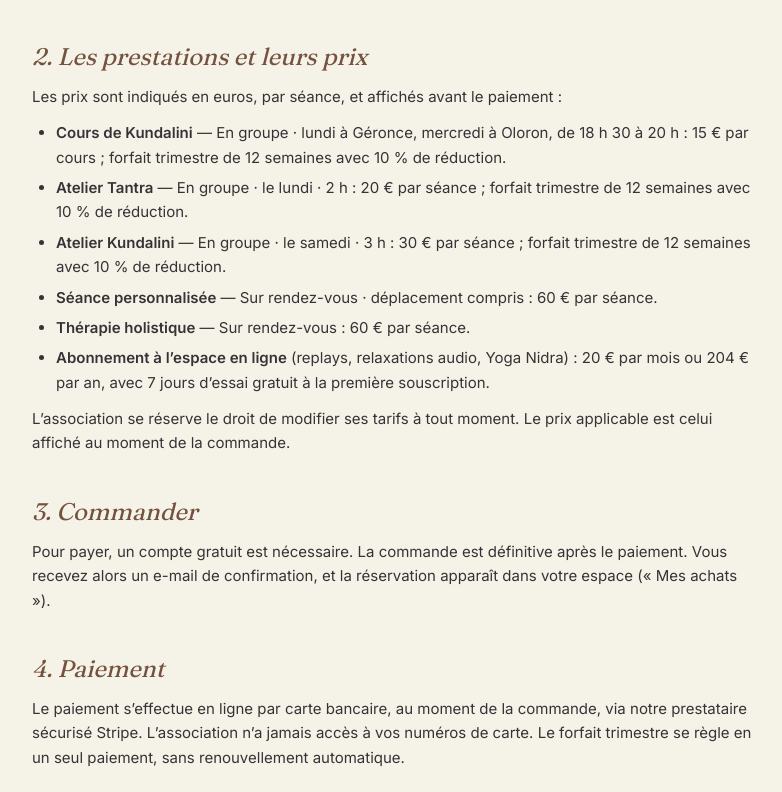
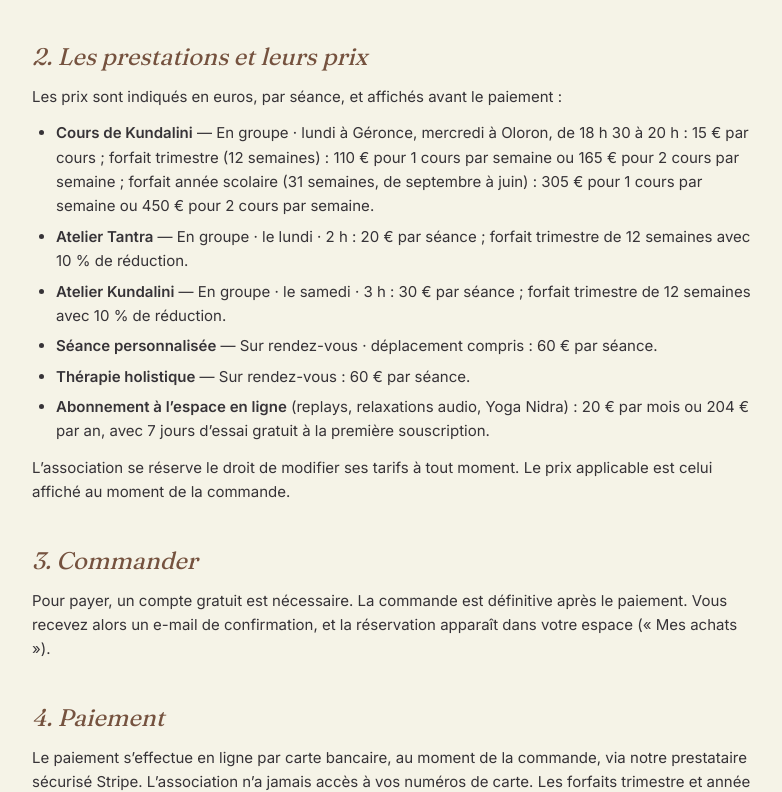
Before and after one commit to maxwelito-lgtm/YogaKunda, a Next.js app: page /cgv in a window 1280 px wide. Shown: the part 509-1301 px from the top of the page, without its empty margins (248-1030 px from the left). Built offline with nearby package versions, Linux system fonts and the light colour scheme; no server answers.

Commit message:
Tarifs Kundalini : forfaits trimestre (110/165 EUR) et annee scolaire (305/450 EUR)

```diff
--- a/app/admin/reservations/page.tsx
+++ b/app/admin/reservations/page.tsx
@@ -55,7 +55,9 @@ function detail(l: Ligne): string {
   const o = getOffre(lireOffre(l.offre));
   const n = Number(l.seances) || 1;
   const nb = `${n} ${o.unite}${n > 1 ? "s" : ""}`;
-  return `${o.nom} · ${l.formule === "trim" ? `trimestre · ${nb}` : nb} · ${euros((l.montant_centimes ?? 0) / 100)}`;
+  const forfait =
+    l.formule === "trim" ? `trimestre · ${nb}` : l.formule === "annee" ? `année scolaire · ${nb}` : nb;
+  return `${o.nom} · ${forfait} · ${euros((l.montant_centimes ?? 0) / 100)}`;
 }
 
 async function lireClients(ids: string[]): Promise<Map<string, Client>> {
--- a/app/api/paiement/route.ts
+++ b/app/api/paiement/route.ts
@@ -16,6 +16,7 @@ function cleStripe(offre: OffreId, formule: Formule, rythme: Rythme): string {
   const trim = formule === "trim";
   switch (offre) {
     case "kundalini":
+      if (formule === "annee") return `kundalini_annee_${rythme}`;
       return trim ? `kundalini_trim_${rythme}` : "kundalini_cours";
     case "tantra":
       return trim ? "tantra_trim" : "tantra_cours";
@@ -53,7 +54,11 @@ export async function POST(request: Request) {
     return NextResponse.json({ error: "Offre inconnue." }, { status: 400 });
   }
   const formule: Formule =
-    offre.trimestre && corps.formule === "trim" ? "trim" : "cours";
+    offre.trimestre && corps.formule === "trim"
+      ? "trim"
+      : offre.annee && corps.formule === "annee"
+        ? "annee"
+        : "cours";
   const rythme: Rythme = offre.rythmeChoisi && corps.rythme === 2 ? 2 : 1;
 
   const supabase = await createClient();
@@ -138,10 +143,13 @@ export async function POST(request: Request) {
     commandeId = commande.id;
 
     // 4. La page de paiement Stripe (avec le numéro de téléphone pour le rappel).
+    const parSemaine = rythme === 2 && offre.rythmeChoisi ? " · 2 cours par semaine" : "";
     const libelle =
       formule === "trim"
-        ? `${offre.nom} — trimestre`
-        : rythme === 2 && offre.rythmeChoisi
+        ? `${offre.nom} — trimestre${parSemaine}`
+        : formule === "annee"
+          ? `${offre.nom} — année scolaire${parSemaine}`
+          : rythme === 2 && offre.rythmeChoisi
           ? `${offre.nom} — 2 cours`
           : offre.nom;
 
--- a/app/cgv/page.tsx
+++ b/app/cgv/page.tsx
@@ -6,6 +6,7 @@ import {
   euros,
   ABONNEMENT,
   SEMAINES_TRIMESTRE,
+  SEMAINES_ANNEE,
   REDUCTION_TRIMESTRE,
 } from "@/data/offres";
 
@@ -38,8 +39,21 @@ export default function CgvPage() {
           <li key={o.id}>
             <strong>{o.nom}</strong> — {o.sous} : {euros(o.prixUnitaire)} par{" "}
             {o.unite}
-            {o.trimestre &&
-              ` ; forfait trimestre de ${SEMAINES_TRIMESTRE} semaines avec ${reduction} % de réduction`}
+            {o.forfaits ? (
+              <>
+                {" "}
+                ; forfait trimestre ({SEMAINES_TRIMESTRE} semaines) :{" "}
+                {euros(o.forfaits.trim?.[1] ?? 0)} pour 1 cours par semaine ou{" "}
+                {euros(o.forfaits.trim?.[2] ?? 0)} pour 2 cours par semaine ;
+                forfait année scolaire ({SEMAINES_ANNEE} semaines, de septembre
+                à juin) : {euros(o.forfaits.annee?.[1] ?? 0)} pour 1 cours par
+                semaine ou {euros(o.forfaits.annee?.[2] ?? 0)} pour 2 cours par
+                semaine
+              </>
+            ) : (
+              o.trimestre &&
+              ` ; forfait trimestre de ${SEMAINES_TRIMESTRE} semaines avec ${reduction} % de réduction`
+            )}
             .
           </li>
         ))}
@@ -67,7 +81,7 @@ export default function CgvPage() {
       <p>
         Le paiement s’effectue en ligne par carte bancaire, au moment de la
         commande, via notre prestataire sécurisé Stripe. L’association n’a
-        jamais accès à vos numéros de carte. Le forfait trimestre se règle en
+        jamais accès à vos numéros de carte. Les forfaits trimestre et année scolaire se règlent en
         un seul paiement, sans renouvellement automatique.
       </p>
 
@@ -99,10 +113,10 @@ export default function CgvPage() {
         délai, ou en cas d’absence, la séance est due et n’est pas remboursée.
       </p>
       <p>
-        <strong>Forfait trimestre.</strong> Une séance manquée n’est pas
-        remboursée. Elle peut être rattrapée sur un autre créneau du même
-        trimestre, dans la limite des places disponibles, si vous avez prévenu
-        à l’avance.
+        <strong>Forfaits trimestre et année scolaire.</strong> Une séance
+        manquée n’est pas remboursée. Elle peut être rattrapée sur un autre
+        créneau de la même période, dans la limite des places disponibles, si
+        vous avez prévenu à l’avance.
       </p>
       <p>
         <strong>À l’initiative de l’association.</strong> Si une séance doit
--- a/app/mon-espace/historique/page.tsx
+++ b/app/mon-espace/historique/page.tsx
@@ -35,9 +35,10 @@ function dateFr(iso: string | null | undefined): string {
 function detailCommande(c: Commande): string {
   const offre = offres.find((o) => o.id === c.offre);
   const n = c.seances ?? 1;
-  if (c.formule === "trim") {
+  if (c.formule === "trim" || c.formule === "annee") {
     const rythme = c.rythme && c.rythme > 0 ? ` · ${c.rythme} par semaine` : "";
-    return `Trimestre · ${n} séances${rythme}`;
+    const nom = c.formule === "annee" ? "Année scolaire" : "Trimestre";
+    return `${nom} · ${n} ${offre?.unite === "cours" ? "cours" : "séances"}${rythme}`;
   }
   if (offre?.unite === "cours") return n > 1 ? `${n} cours` : "1 cours";
   return n > 1 ? `${n} séances` : "1 séance";
--- a/app/reserver/merci/page.tsx
+++ b/app/reserver/merci/page.tsx
@@ -43,7 +43,11 @@ export default async function MerciPage({ searchParams }: Props) {
     if (offre.trimestre) {
       lignes.push([
         "Formule",
-        commande.formule === "trim" ? "Trimestre" : "Au cours",
+        commande.formule === "trim"
+          ? "Trimestre"
+          : commande.formule === "annee"
+            ? "Année scolaire"
+            : "Au cours",
       ]);
     }
     lignes.push([
--- a/components/ReservationForm.tsx
+++ b/components/ReservationForm.tsx
@@ -8,8 +8,8 @@ import {
   getOffre,
   calculer,
   euros,
+  pourcentEconomie,
   SEMAINES_TRIMESTRE,
-  REDUCTION_TRIMESTRE,
   type OffreId,
   type Formule,
   type Rythme,
@@ -25,6 +25,12 @@ type Etat = "repos" | "envoi" | "erreur";
 type Onglet = "groupe" | "individuel";
 
 const INDIVIDUELS: OffreId[] = ["perso", "therapie"];
+
+const FORMULES = [
+  ["cours", "Au cours"],
+  ["trim", "Au trimestre"],
+  ["annee", "À l’année"],
+] as const;
 
 const IMAGES: Record<OffreId, string> = {
   kundalini: "/images/kundalini.png",
@@ -67,11 +73,20 @@ export default function ReservationForm({
   const [cgv, setCgv] = useState(false);
 
   const offre = getOffre(offreId);
-  const formuleEff: Formule = offre.trimestre ? formule : "cours";
+  const formuleEff: Formule =
+    formule === "annee" && offre.annee
+      ? "annee"
+      : formule === "trim" && offre.trimestre
+        ? "trim"
+        : "cours";
   const rythmeEff: Rythme = offre.rythmeChoisi ? rythme : 1;
-  const trim = formuleEff === "trim";
+  const forfait = formuleEff !== "cours"; // trimestre ou année scolaire
   const c = calculer(offre, formuleEff, rythmeEff);
-  const pourcent = Math.round(REDUCTION_TRIMESTRE * 100);
+
+  const trimMessage =
+    formuleEff === "trim"
+      ? `${SEMAINES_TRIMESTRE} semaines, un seul paiement, sans renouvellement automatique.`
+      : "Vous payez à la séance. Chantal vous rappelle après le paiement pour fixer la date.";
 
   const visibles = offres.filter((o) =>
     onglet === "individuel" ? INDIVIDUELS.includes(o.id) : !INDIVIDUELS.includes(o.id)
@@ -92,9 +107,15 @@ export default function ReservationForm({
 
   const resume = [
     offre.nom,
-    offre.trimestre ? (trim ? "au trimestre" : "au cours") : null,
+    offre.trimestre
+      ? formuleEff === "annee"
+        ? "à l'année"
+        : formuleEff === "trim"
+          ? "au trimestre"
+          : "au cours"
+      : null,
     offre.rythmeChoisi
-      ? trim
+      ? forfait
         ? `${rythmeEff} par semaine`
         : `${rythmeEff} cours`
       : null,
@@ -249,8 +270,8 @@ export default function ReservationForm({
 
       {onglet === "groupe" && (
         <p className="mt-5 text-center text-sm text-encre/70">
-          Au trimestre : <strong>−{pourcent} %</strong> sur tous les cours et
-          ateliers en groupe.
+          Au trimestre ou à l’année : <strong>des tarifs dégressifs</strong> sur
+          les cours et ateliers en groupe.
         </p>
       )}
 
@@ -264,13 +285,12 @@ export default function ReservationForm({
             {offre.nom} : votre formule
           </h3>
 
-          <div className="mt-5 grid grid-cols-2 gap-1 rounded-pill bg-[#F5F3E7] p-1">
-            {(
-              [
-                ["cours", "Au cours"],
-                ["trim", "Au trimestre"],
-              ] as const
-            ).map(([valeur, libelle]) => (
+          <div
+            className={`mt-5 grid gap-1 rounded-pill bg-[#F5F3E7] p-1 ${
+              offre.annee ? "grid-cols-3" : "grid-cols-2"
+            }`}
+          >
+            {FORMULES.filter(([v]) => v !== "annee" || offre.annee).map(([valeur, libelle]) => (
               <button
                 key={valeur}
                 type="button"
@@ -283,24 +303,24 @@ export default function ReservationForm({
                 }`}
               >
                 {libelle}
-                {valeur === "trim" && (
+                {valeur !== "cours" && (
                   <span
-                    className={`ml-2 rounded-pill px-2 py-0.5 text-xs ${
-                      formuleEff === "trim"
+                    className={`ml-2 hidden rounded-pill px-2 py-0.5 text-xs sm:inline ${
+                      formuleEff === valeur
                         ? "bg-white/25 text-white"
                         : "bg-[#EFE6DA] text-[#75523F]"
                     }`}
                   >
-                    −{pourcent} %
+                    −{pourcentEconomie(calculer(offre, valeur, rythmeEff))} %
                   </span>
                 )}
               </button>
             ))}
           </div>
           <p className="mt-3 text-sm text-encre/70">
-            {trim
-              ? `${SEMAINES_TRIMESTRE} semaines, un seul paiement, sans renouvellement automatique.`
-              : "Vous payez à la séance. Chantal vous rappelle après le paiement pour fixer la date."}
+            {formuleEff === "annee"
+              ? "Toute l’année scolaire (septembre à juin), un seul paiement, sans renouvellement automatique."
+              : trimMessage}
           </p>
 
           {offre.rythmeChoisi && (
@@ -325,15 +345,17 @@ export default function ReservationForm({
                       }`}
                     >
                       <span className="block text-lg font-bold">
-                        {trim ? `${n} par semaine` : `${n} cours`}
+                        {forfait ? `${n} par semaine` : `${n} cours`}
                       </span>
                       <span
                         className={`mt-0.5 block text-sm ${
                           actif ? "text-[#F5F3E7]/80" : "text-encre/70"
                         }`}
                       >
-                        {trim
-                          ? `${cn.seances} cours sur le trimestre`
+                        {forfait
+                          ? `${cn.seances} cours sur ${
+                              formuleEff === "annee" ? "l’année scolaire" : "le trimestre"
+                            }`
                           : n === 1
                             ? "Lundi (Géronce) ou mercredi (Oloron), 18 h 30 – 20 h"
                             : "Lundi et mercredi, 18 h 30 – 20 h"}
@@ -366,7 +388,7 @@ export default function ReservationForm({
               <strong className="font-display text-3xl font-normal italic sm:text-4xl">
                 {euros(c.total)}
               </strong>
-              {trim && (
+              {forfait && (
                 <>
                   <span className="text-sm text-[#F5F3E7]/55 line-through">
                     {euros(c.plein)}
@@ -426,7 +448,7 @@ export default function ReservationForm({
         <li>✓ Un compte gratuit est nécessaire pour payer</li>
         <li>
           ✓{" "}
-          {trim
+          {forfait
             ? "Un seul paiement, sans renouvellement"
             : "Chantal vous rappelle pour fixer la date"}
         </li>
--- a/components/TarifsActivite.tsx
+++ b/components/TarifsActivite.tsx
@@ -5,6 +5,7 @@ import {
   getOffre,
   calculer,
   euros,
+  pourcentEconomie,
   ABONNEMENT,
   SEMAINES_TRIMESTRE,
   REDUCTION_TRIMESTRE,
@@ -24,7 +25,7 @@ function lienReservation(
 }
 
 const introParType: Record<TypeTarifs, string> = {
-  kundalini: `Deux cours par semaine sont possibles. Payez à l’unité ou pour tout le trimestre, avec ${pourcent} % de réduction.`,
+  kundalini: `Un ou deux cours par semaine. Payez à l’unité, au trimestre ou pour toute l’année scolaire : plus la durée est longue, plus le cours revient moins cher.`,
   ateliers: `Un atelier le lundi (Tantra) et un le samedi (Kundalini). Payez à la séance ou pour tout le trimestre, avec ${pourcent} % de réduction.`,
   "en-ligne": `Le Yoga Nidra fait partie des cours en ligne : essayez gratuitement pendant ${ABONNEMENT.essaiJours} jours.`,
   therapie:
@@ -58,10 +59,12 @@ function TarifsKundalini() {
   const c2 = calculer(o, "cours", 2);
   const t1 = calculer(o, "trim", 1);
   const t2 = calculer(o, "trim", 2);
+  const a1 = calculer(o, "annee", 1);
+  const a2 = calculer(o, "annee", 2);
 
   return (
     <>
-      <div className="grid gap-8 md:grid-cols-2">
+      <div className="grid gap-8 lg:grid-cols-3">
         <Plan
           titre="Au cours"
           sous="Vous payez ce dont vous avez besoin. Chantal vous rappelle pour fixer la date."
@@ -81,8 +84,7 @@ function TarifsKundalini() {
         </Plan>
 
         <Plan
-          meilleur
-          badge={`−${pourcent} % · Meilleur prix`}
+          badge={`Jusqu'à −${pourcentEconomie(t2)} %`}
           titre="Au trimestre"
           sous={`${SEMAINES_TRIMESTRE} semaines, un seul paiement, sans renouvellement automatique.`}
         >
@@ -97,6 +99,26 @@ function TarifsKundalini() {
             detail={`${t2.seances} cours · ${euros(t2.parSeance)} le cours`}
             prix={euros(t2.total)}
             href={lienReservation("kundalini", "trim", 2)}
+          />
+        </Plan>
+
+        <Plan
+          meilleur
+          badge="Meilleur prix"
+          titre="À l’année"
+          sous="Toute l’année scolaire, de septembre à juin. Un seul paiement, sans renouvellement automatique."
+        >
+          <Ligne
+            titre="1 cours par semaine"
+            detail={`${a1.seances} cours · ${euros(a1.parSeance)} le cours`}
+            prix={euros(a1.total)}
+            href={lienReservation("kundalini", "annee", 1)}
+          />
+          <Ligne
+            titre="2 cours par semaine"
+            detail={`${a2.seances} cours · ${euros(a2.parSeance)} le cours`}
+            prix={euros(a2.total)}
+            href={lienReservation("kundalini", "annee", 2)}
           />
         </Plan>
       </div>
--- a/data/offres.ts
+++ b/data/offres.ts
@@ -2,10 +2,11 @@
 // Pour changer un prix, la durée d'un trimestre ou la réduction, c'est ici et nulle part ailleurs.
 
 export const SEMAINES_TRIMESTRE = 12;
-export const REDUCTION_TRIMESTRE = 0.1; // 10 %
+export const SEMAINES_ANNEE = 31; // année scolaire : septembre à juin (calendrier de Chantal)
+export const REDUCTION_TRIMESTRE = 0.1; // 10 % (ateliers : forfait calculé)
 
 export type OffreId = "kundalini" | "tantra" | "atelier" | "perso" | "therapie";
-export type Formule = "cours" | "trim";
+export type Formule = "cours" | "trim" | "annee";
 export type Rythme = 1 | 2;
 
 export type Offre = {
@@ -15,6 +16,10 @@ export type Offre = {
   prixUnitaire: number; // en euros
   rythmeChoisi: boolean; // la personne peut choisir 1 ou 2 cours par semaine
   trimestre: boolean; // une formule trimestre existe
+  annee: boolean; // une formule « année scolaire » existe
+  // Prix fixes des forfaits (en euros), selon le nombre de cours par semaine.
+  // Sans cette table, le forfait trimestre est calculé (prix × semaines − réduction).
+  forfaits?: Partial<Record<"trim" | "annee", Record<Rythme, number>>>;
   unite: string; // "cours" ou "séance"
 };
 
@@ -23,9 +28,14 @@ export const offres: Offre[] = [
     id: "kundalini",
     nom: "Cours de Kundalini",
     sous: "En groupe · lundi à Géronce, mercredi à Oloron, de 18 h 30 à 20 h",
-        prixUnitaire: 15,
+    prixUnitaire: 15,
     rythmeChoisi: true,
     trimestre: true,
+    annee: true,
+    forfaits: {
+      trim: { 1: 110, 2: 165 },
+      annee: { 1: 305, 2: 450 },
+    },
     unite: "cours",
   },
   {
@@ -35,6 +45,7 @@ export const offres: Offre[] = [
     prixUnitaire: 20,
     rythmeChoisi: false,
     trimestre: true,
+    annee: false,
     unite: "séance",
   },
   {
@@ -44,6 +55,7 @@ export const offres: Offre[] = [
     prixUnitaire: 30,
     rythmeChoisi: false,
     trimestre: true,
+    annee: false,
     unite: "séance",
   },
   {
@@ -53,6 +65,7 @@ export const offres: Offre[] = [
     prixUnitaire: 60,
     rythmeChoisi: false,
     trimestre: false,
+    annee: false,
     unite: "séance",
   },
   {
@@ -62,6 +75,7 @@ export const offres: Offre[] = [
     prixUnitaire: 60,
     rythmeChoisi: false,
     trimestre: false,
+    annee: false,
     unite: "séance",
   },
 ];
@@ -75,7 +89,7 @@ export function lireOffre(valeur?: string): OffreId {
   return offres.some((o) => o.id === valeur) ? (valeur as OffreId) : "kundalini";
 }
 export function lireFormule(valeur?: string): Formule {
-  return valeur === "trim" ? "trim" : "cours";
+  return valeur === "trim" || valeur === "annee" ? valeur : "cours";
 }
 export function lireRythme(valeur?: string): Rythme {
   return valeur === "2" ? 2 : 1;
@@ -92,6 +106,22 @@ export type Calcul = {
 // Le même calcul sert à l'affichage et, plus tard, au paiement (côté serveur).
 export function calculer(offre: Offre, formule: Formule, rythme: Rythme): Calcul {
   const n = offre.rythmeChoisi ? rythme : 1;
+
+  // Forfait à prix fixe (trimestre ou année) : le prix est dans la table de l'offre.
+  const forfait = formule === "cours" ? undefined : offre.forfaits?.[formule];
+  if (forfait) {
+    const seances = (formule === "annee" ? SEMAINES_ANNEE : SEMAINES_TRIMESTRE) * n;
+    const total = forfait[n === 2 ? 2 : 1];
+    const plein = offre.prixUnitaire * seances;
+    return {
+      total,
+      plein,
+      economie: Math.round((plein - total) * 100) / 100,
+      seances,
+      parSeance: total / seances,
+    };
+  }
+
   const trim = formule === "trim" && offre.trimestre;
 
   if (trim) {
@@ -111,6 +141,11 @@ export function calculer(offre: Offre, formule: Formule, rythme: Rythme): Calcul
   return { total, plein: total, economie: 0, seances: n, parSeance: offre.prixUnitaire };
 }
 
+// Pourcentage d'économie d'un forfait (pour les étiquettes « −39 % »).
+export function pourcentEconomie(c: Calcul): number {
+  return c.plein > 0 ? Math.round((c.economie / c.plein) * 100) : 0;
+}
+
 export function euros(montant: number): string {
   const r = Math.round(montant * 100) / 100;
   return (Number.isInteger(r) ? String(r) : r.toFixed(2).replace(".", ",")) + "\u00A0€";
```
Also changed, not shown: app/api/stripe/webhook/route.ts (+6 -2 lines), scripts/stripe-setup.mjs (+24 -3 lines).
